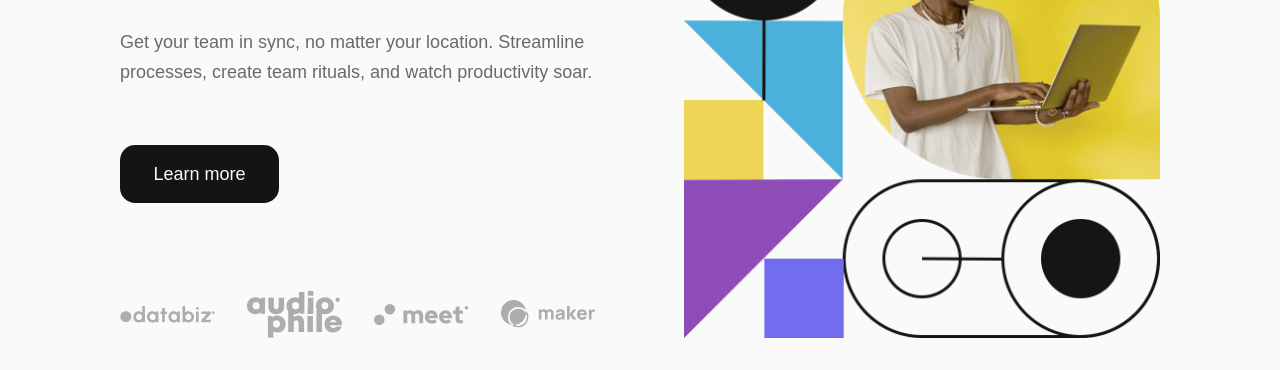
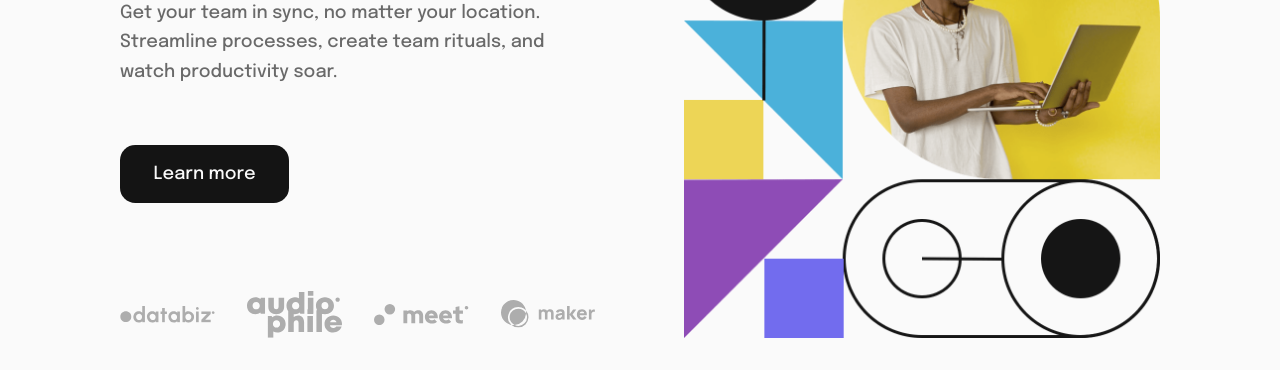
Before and after one commit to Nazhdaque/fem-intro-section-with-dropdown-navigation, a website built with Vite: page index.html in a window 1280 px wide. Shown: the part 455-825 px from the top of the page. Built offline with nearby package versions, Linux system fonts and the light colour scheme; files whose address does not match are found by name.

Commit message:
fonts paths

```diff
--- a/css/components/typography.css
+++ b/css/components/typography.css
@@ -3,14 +3,14 @@
 	font-family: "Epilogue";
 	font-style: normal;
 	font-weight: 500;
-	src: url(fonts/epilogue-v17-latin-500.woff2) format("woff2");
+	src: url(/fonts/epilogue-v17-latin-500.woff2) format("woff2");
 }
 @font-face {
 	font-display: swap;
 	font-family: "Epilogue";
 	font-style: normal;
 	font-weight: 700;
-	src: url(fonts/epilogue-v17-latin-700.woff2) format("woff2");
+	src: url(/fonts/epilogue-v17-latin-700.woff2) format("woff2");
 }
 
 :root {
```
